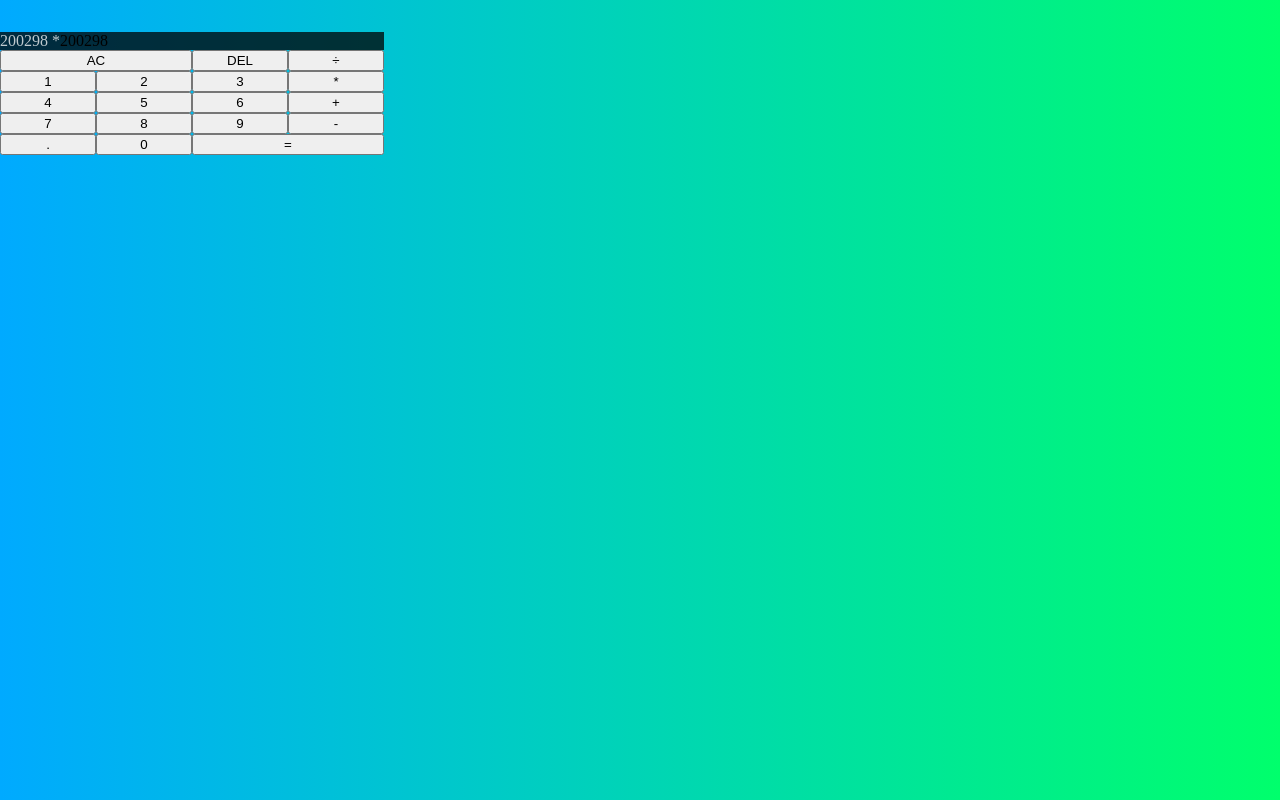
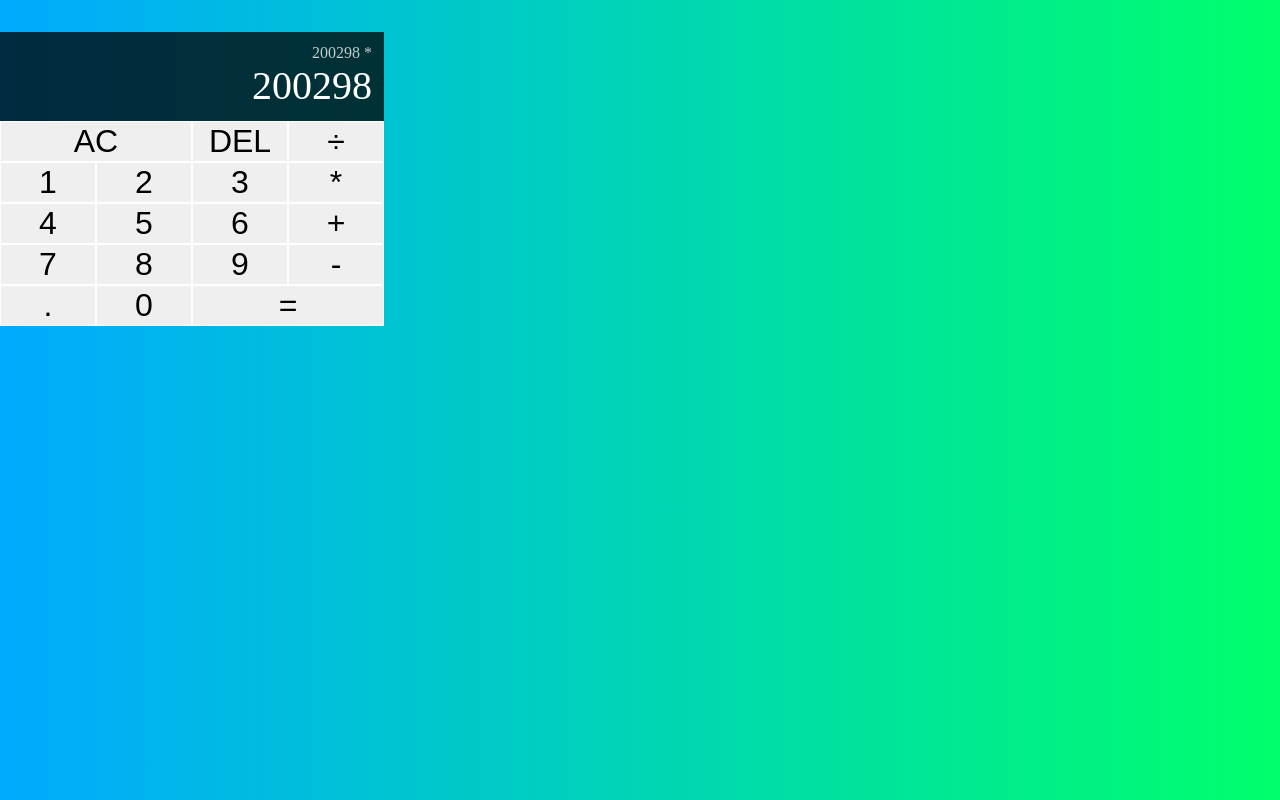
Before and after one commit to fionss/calculator, a React (Create React App) app: page / in a window 1280 px wide. Built offline with nearby package versions, Linux system fonts and the light colour scheme.

Commit message:
1 file modified

```diff
--- a/src/style.css
+++ b/src/style.css
@@ -16,6 +16,12 @@
   grid-template-rows: minmax(7rem, auto), repeat(5, 6rem);
 }
 
+.calculator-grid > button {
+  cursor: pointer;
+  font-size: 2rem;
+  border: 1px solid white;
+}
+
 .span-two {
   grid-column: span 2;
 }
@@ -24,9 +30,20 @@
   grid-column: 1 / -1;
   background-color: rgba(0, 0, 0, .75);
   display: flex;
+  flex-direction: column;
+  align-items: flex-end;
+  justify-content: space-around;
+  padding: .75rem;
+  word-wrap: break-word;
+  word-break: break-all;
 
 }
 
 .output .previous-operand {
   color: rgba(255, 255, 255, .75);
 }
+
+.output .current-operand {
+  color: white;
+  font-size: 2.5rem;
+}
```
